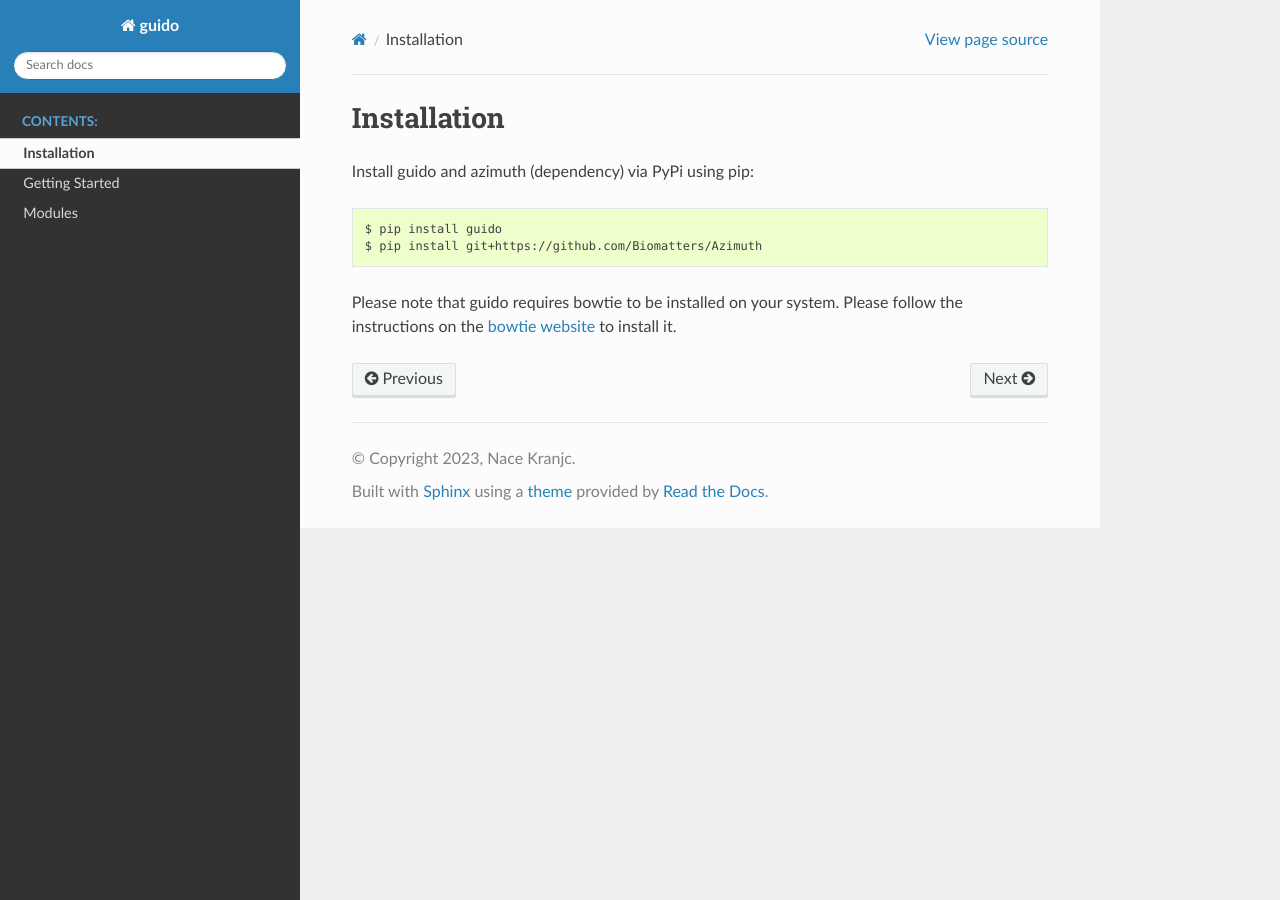
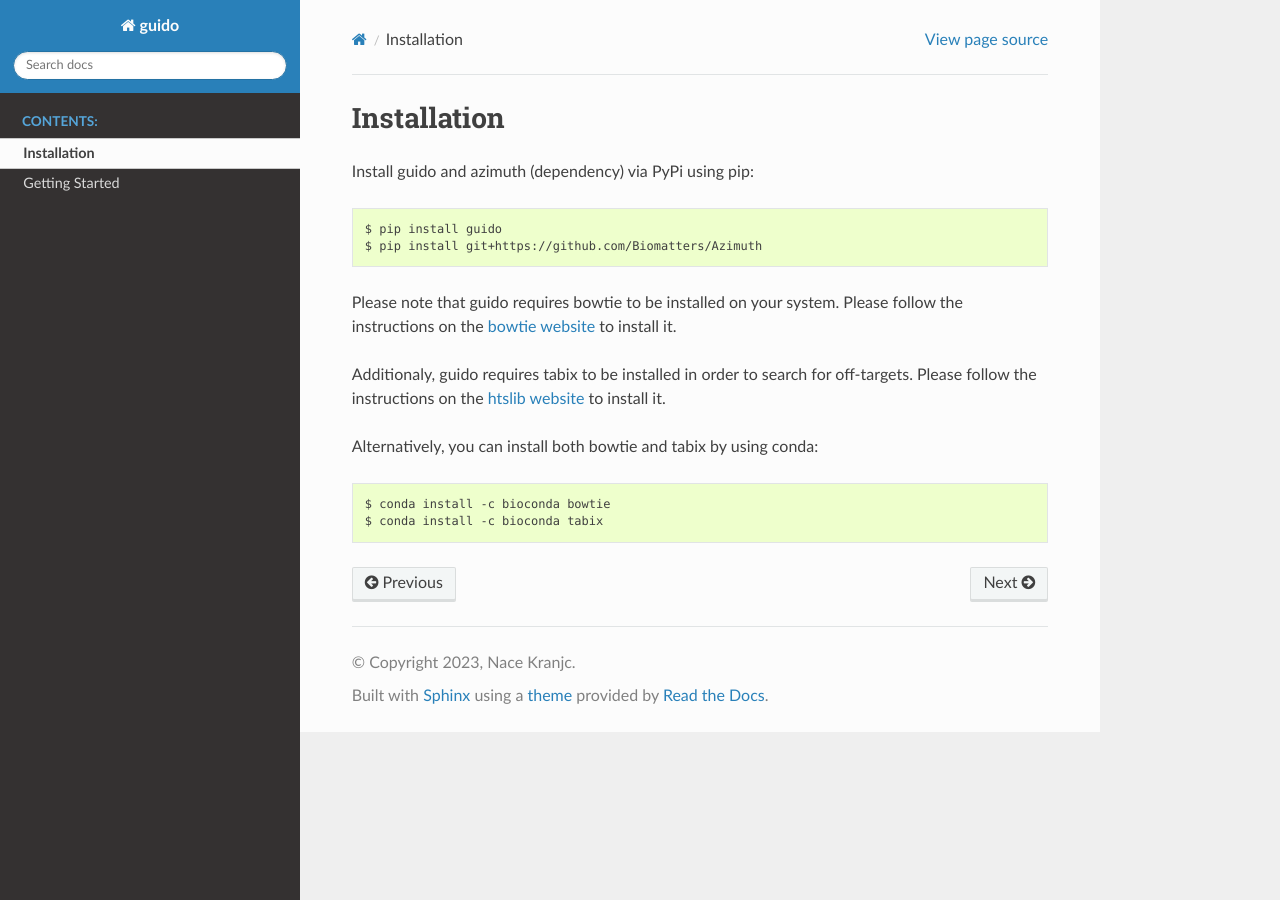
Before and after one commit to nkran/guido, a Sphinx documentation site: the page built from docs/source/installation.rst, in a window 1280 px wide. Built offline with Sphinx 7.4.7 and the Read the Docs theme 2.0.0, drawn with Linux system fonts in a browser that asks for light colours.

Commit message:
Readme, docs and examples

```diff
--- a/docs/requirements.txt
+++ b/docs/requirements.txt
@@ -2,3 +2,5 @@ numpydoc
 sphinx
 sphinx-issues
 sphinx_rtd_theme
+readthedocs-sphinx-ext
+sphinx-autoapi
--- a/docs/source/conf.py
+++ b/docs/source/conf.py
@@ -31,11 +31,11 @@ extensions = [
     "sphinx.ext.intersphinx",
     "sphinx.ext.viewcode",
     "sphinx.ext.autodoc",
-    "sphinx.ext.autosummary",
     "sphinx.ext.githubpages",
     "sphinx.ext.intersphinx",
     "sphinx.ext.extlinks",
     "sphinx.ext.doctest",
+    "autoapi.extension",
     "numpydoc",
 ]
 
@@ -47,7 +47,7 @@ templates_path = ["_templates"]
 # This pattern also affects html_static_path and html_extra_path.
 exclude_patterns = []
 
-autodoc_mock_imports = ["guido", "pyfaidx", "allel", "pyranges"]
+autodoc_mock_imports = ["azimuth", "pyfaidx", "allel", "pyranges", "guido"]
 
 # -- Options for HTML output -------------------------------------------------
 
@@ -71,3 +71,6 @@ pygments_style = "sphinx"
 numpydoc_show_class_members = False
 numpydoc_show_inherited_class_members = False
 numpydoc_class_members_toctree = False
+
+# autogenerate stubs
+autoapi_dirs = ["../../guido/"]
--- a/docs/source/getting_started.rst
+++ b/docs/source/getting_started.rst
@@ -13,8 +13,8 @@ First we need to create a `Genome` instance. This instance will be used to searc
 
     import guido
     genome = guido.Genome(genome_name='AgamP4',
-                              genome_file_abspath='data/AgamP4.fa',
-                              annotation_file_abspath='data/AgamP4.12.gtf')
+                          genome_file_abspath='data/AgamP4.fa',
+                          annotation_file_abspath='data/AgamP4.12.gtf')
 
 Build the FASTA index and bowtie index files and create a `AgamP4.guido` file in `genome_file_abspath` that contains the genome information and can be used to create a `Genome` instance next time without needing to build the genome indices again.
 
@@ -149,6 +149,7 @@ Layers can be added either to all gRNAs in the `Locus` instance or to a specific
 
 **Example: Adding Conservation score (Cs) to a locus**
 You can download the Cs for *Anopheles gambiae* from github repo `https://github.com/nkran/AgamP4_conservation_score <https://github.com/nkran/AgamP4_conservation_score>`_.
+Follow the instructions in the README file to download the data and create the `AgamP4_conservation.h5` file. Then, you can add the Cs layer to the `Locus` instance:
 
 .. code-block:: python
 
--- a/docs/source/index.rst
+++ b/docs/source/index.rst
@@ -12,8 +12,6 @@ Welcome to guido's documentation!
 
    installation
    getting_started
-   modules
-
 
 Indices and tables
 ==================
--- a/docs/source/installation.rst
+++ b/docs/source/installation.rst
@@ -10,3 +10,13 @@ Install guido and azimuth (dependency) via PyPi using pip:
 
 Please note that guido requires bowtie to be installed on your system. Please follow the instructions on the `bowtie website
 <http://bowtie-bio.sourceforge.net/index.shtml>`_  to install it.
+
+Additionaly, guido requires tabix to be installed in order to search for off-targets.
+Please follow the instructions on the `htslib website <https://github.com/samtools/htslib>`_ to install it.
+
+Alternatively, you can install both bowtie and tabix by using conda:
+
+.. code-block:: bash
+
+    $ conda install -c bioconda bowtie
+    $ conda install -c bioconda tabix
```
Also changed, not shown: README.md (+10 -1 lines), docs/source/modules.rst (deleted, +0 -7 lines), 1 other file.
